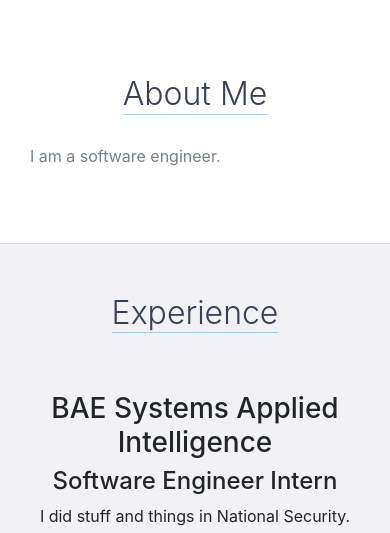
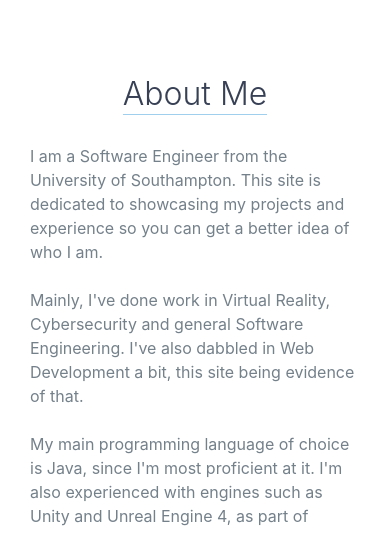
Before and after one commit to ImranBepari97/ImranBepari97.github.io, a plain HTML site: page index.html in a window 390 px wide. Shown: the part 298-831 px from the top of the page. Drawn offline with nearby package versions, Linux system fonts and the light colour scheme.

Commit message:
made cover page work for mobile for real

```diff
--- a/css/styles.css
+++ b/css/styles.css
@@ -660,14 +660,7 @@
     }
 }
 @media only screen and (max-width: 767px){
-    header{
-        position:fixed;
-        display:none;
-        z-index:999;
-        animation:none;
-        bottom:0;
-        height:100%
-    }
+
 
 	/*
     #mobile-menu-open,#mobile-menu-close{
@@ -687,7 +680,8 @@
 	*/
 
     #menu li{
-        margin-bottom:-10px
+        margin-bottom:-20px;
+
     }
 
 
--- a/index.html
+++ b/index.html
@@ -70,7 +70,11 @@
                 <div>
                     <h2 class="heading">About Me</h2>
                     <p>
-                        I am a software engineer.
+                        I am a Software Engineer from the University of Southampton. This site is dedicated to showcasing my projects and experience so you can get a better idea of who I am.
+						<br/> <br/>
+						Mainly, I've done work in Virtual Reality, Cybersecurity and general Software Engineering. I've also dabbled in Web Development a bit, this site being evidence of that.
+						<br/> <br/>
+						My main programming language of choice is Java, since I'm most proficient at it. I'm also experienced with engines such as Unity and Unreal Engine 4, as part of games and VR development.
                     </p>
                 </div>
             </div>
```
